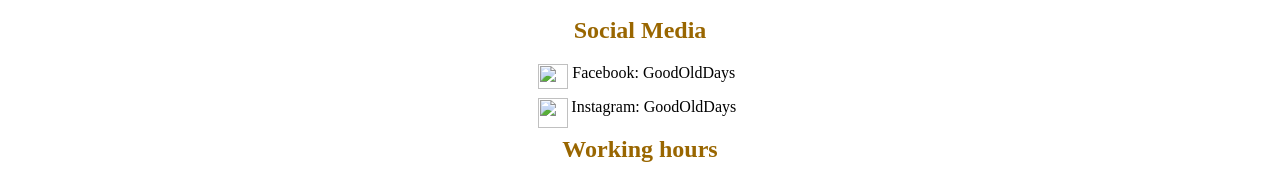
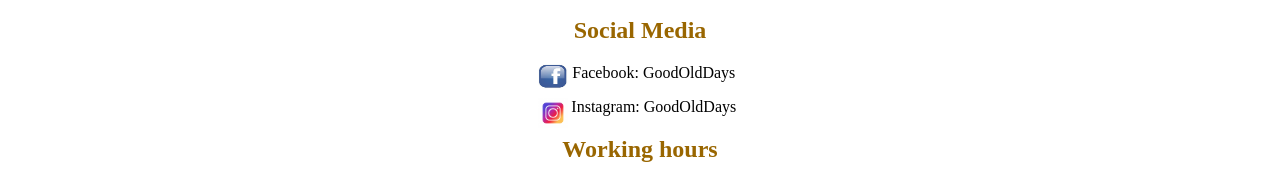
Before and after one commit to MihailZhelev/goodOldDays, a plain HTML site: page contactUs.html in a window 1280 px wide. Shown: the part 230-408 px from the top of the page. Drawn offline with Linux system fonts and the light colour scheme.

Commit message:
Update contactUs.html

```diff
--- a/contactUs.html
+++ b/contactUs.html
@@ -29,12 +29,12 @@
 		<section id="social-media">
 			<h1>Social Media</h1>
 			<div class="facebook">
-				<img id="fbPic" src="../diploma/images-styles/images.jpg">
+				<img id="fbPic" src="./images-styles/images.jpg">
 				<p id="fbText">Facebook: GoodOldDays</p>
 
 			</div>
 			<div class="instagram">
-				<img id="iPic" src="../diploma/images-styles/instagram-icon_1057-2227.jpg">
+				<img id="iPic" src="./images-styles/instagram-icon_1057-2227.jpg">
 				<p id="iText">Instagram: GoodOldDays</p>
 			</div>
 		</section>
```
